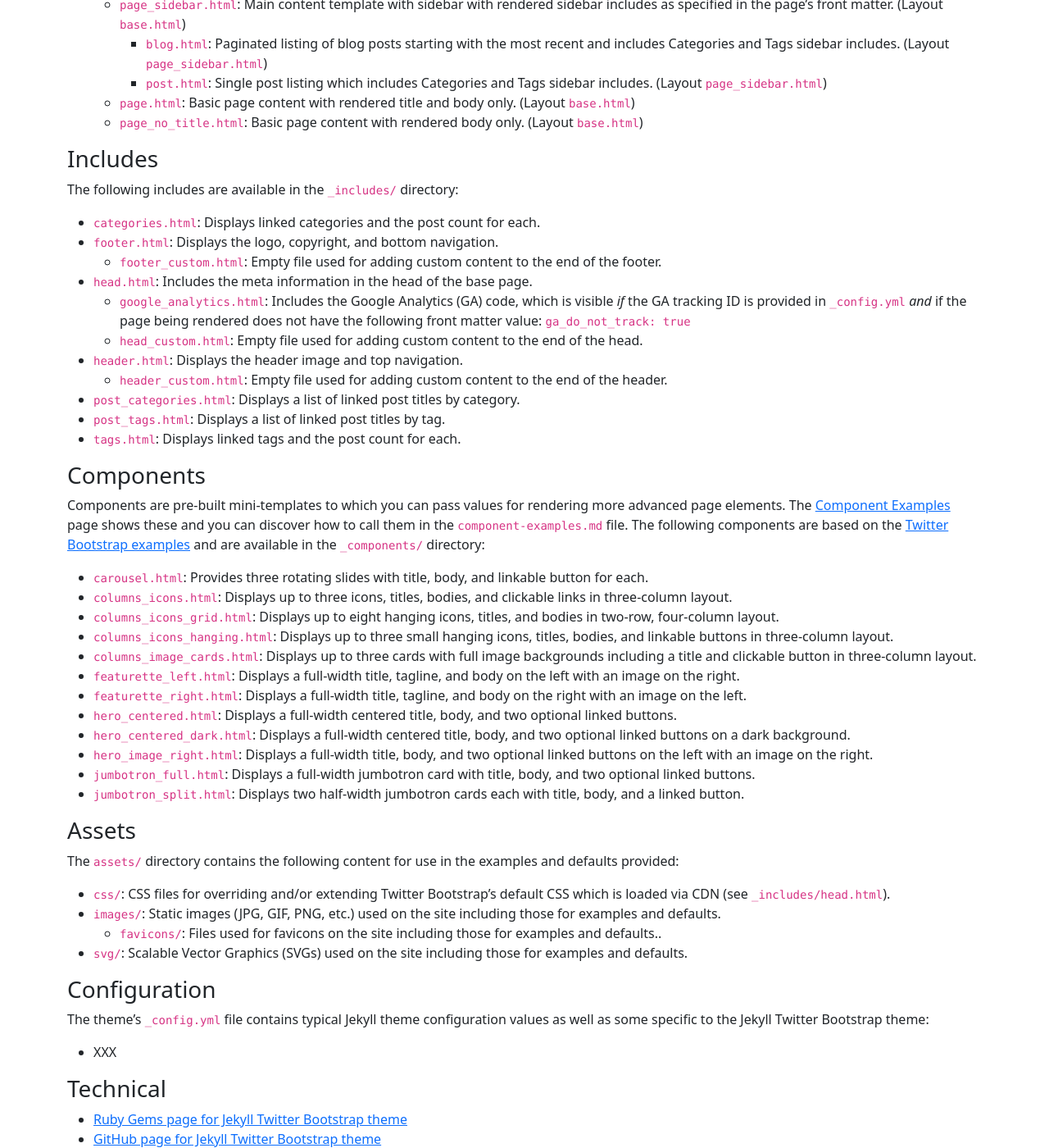
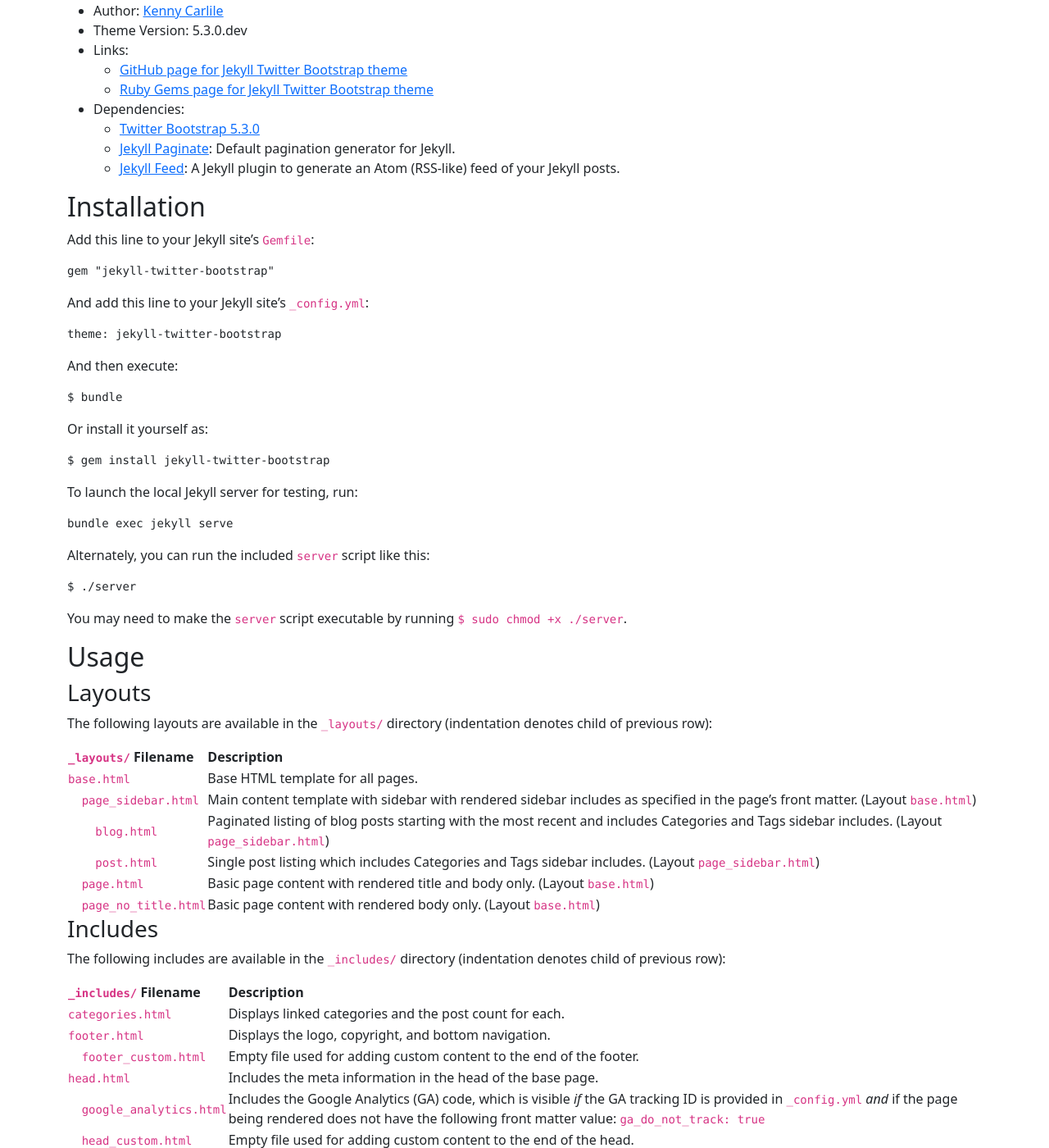
Before and after one commit to KCarlile/jekyll-twitter-bootstrap, a Jekyll site: the page built from index.md, in a window 1280 px wide and 1400 px high, scrolled down 336 px. Shown: the whole window at 82% size. Built offline with Jekyll 4.4.1, drawn with Linux system fonts in a browser that asks for light colours; some of the changed text lies outside the part shown.

Commit message:
Documentation and configuration updates.

````diff
--- a/index.md
+++ b/index.md
@@ -3,77 +3,155 @@ title: Home
 layout: page_no_title
 ---
 
-## Welcome to the Jekyll Twitter Bootstrap theme
+<div class="alert alert-danger" role="alert">
+This is a reproduction of the theme's `README.md` file. You can delete this content and replace it with your own home page content.</div>
 
-(You can delete the content of this page and replace it with your own homepage content or delete this `index.md` file and create your own.)
+<!-- BEGIN paste of README.md content -->
+# jekyll-twitter-bootstrap
 
-For full details, please view the `README.md` file in the theme's source.
+Jekyll Twitter Bootstrap is a Jekyll theme based on [Twitter's Bootstrap framework](https://getbootstrap.com/docs/5.3/) (currently, version 5.3.0). The intent of this theme is to provide a more thorough starting point for using Jekyll and Bootstrap together.
+
+## About
+
+- Author: [Kenny Carlile](https://www.kcarlile.com/)
+- Theme Version: 5.3.0.dev
+- Links:
+  - [GitHub page for Jekyll Twitter Bootstrap theme](https://github.com/KCarlile/jekyll-twitter-bootstrap)
+  - [Ruby Gems page for Jekyll Twitter Bootstrap theme](https://rubygems.org/gems/jekyll-twitter-bootstrap)
+- Dependencies:
+  - [Twitter Bootstrap 5.3.0](https://getbootstrap.com/docs/5.3/)
+  - [Jekyll Paginate](https://github.com/jekyll/jekyll-paginate): Default pagination generator for Jekyll.
+  - [Jekyll Feed](https://github.com/jekyll/jekyll-feed): A Jekyll plugin to generate an Atom (RSS-like) feed of your Jekyll posts.
+
+## Installation
+
+Add this line to your Jekyll site's `Gemfile`:
+
+```ruby
+gem "jekyll-twitter-bootstrap"
+```
+
+And add this line to your Jekyll site's `_config.yml`:
+
+```yaml
+theme: jekyll-twitter-bootstrap
+```
+
+And then execute:
+
+```bash
+$ bundle
+```
+
+Or install it yourself as:
+
+```bash
+$ gem install jekyll-twitter-bootstrap
+```
+
+To launch the local Jekyll server for testing, run:
+```bash
+bundle exec jekyll serve
+```
+
+Alternately, you can run the included `server` script like this:
+
+```bash
+$ ./server
+```
+
+You may need to make the `server` script executable by running `$ sudo chmod +x ./server`.
+
+## Usage
 
 ### Layouts
 
-The following layouts are available in the `_layouts/` directory:
+The following layouts are available in the `_layouts/` directory (indentation denotes child of previous row):
 
-- `base.html`: Base HTML template for all pages.
-  - `page_sidebar.html`: Main content template with sidebar with rendered sidebar includes as specified in the page's front matter. (Layout `base.html`)
-    - `blog.html`: Paginated listing of blog posts starting with the most recent and includes Categories and Tags sidebar includes. (Layout `page_sidebar.html`)
-    - `post.html`: Single post listing which includes Categories and Tags sidebar includes. (Layout `page_sidebar.html`)
-  - `page.html`: Basic page content with rendered title and body only. (Layout `base.html`)
-  - `page_no_title.html`: Basic page content with rendered body only. (Layout `base.html`)
+| `_layouts/` Filename | Description |
+| -------------------- | ----------- |
+| `base.html` | Base HTML template for all pages. |
+|  &nbsp;&nbsp;&nbsp;&nbsp;`page_sidebar.html` | Main content template with sidebar with rendered sidebar includes as specified in the page's front matter. (Layout `base.html`) |
+| &nbsp;&nbsp;&nbsp;&nbsp;&nbsp;&nbsp;&nbsp;&nbsp;`blog.html` | Paginated listing of blog posts starting with the most recent and includes Categories and Tags sidebar includes. (Layout `page_sidebar.html`) |
+| &nbsp;&nbsp;&nbsp;&nbsp;&nbsp;&nbsp;&nbsp;&nbsp;`post.html` | Single post listing which includes Categories and Tags sidebar includes. (Layout `page_sidebar.html`) |
+| &nbsp;&nbsp;&nbsp;&nbsp;`page.html` | Basic page content with rendered title and body only. (Layout `base.html`) |
+| &nbsp;&nbsp;&nbsp;&nbsp;`page_no_title.html` | Basic page content with rendered body only. (Layout `base.html`) |
 
 ### Includes
 
-The following includes are available in the `_includes/` directory:
+The following includes are available in the `_includes/` directory (indentation denotes child of previous row):
 
-- `categories.html`: Displays linked categories and the post count for each.
-- `footer.html`: Displays the logo, copyright, and bottom navigation.
-  - `footer_custom.html`: Empty file used for adding custom content to the end of the footer.
-- `head.html`: Includes the meta information in the head of the base page.
-  - `google_analytics.html`: Includes the Google Analytics (GA) code, which is visible _if_ the GA tracking ID is provided in `_config.yml` _and_ if the page being rendered does not have the following front matter value: `ga_do_not_track: true`
-  - `head_custom.html`: Empty file used for adding custom content to the end of the head.
-- `header.html`: Displays the header image and top navigation.
-  - `header_custom.html`: Empty file used for adding custom content to the end of the header.
-- `post_categories.html`: Displays a list of linked post titles by category.
-- `post_tags.html`: Displays a list of linked post titles by tag.
-- `tags.html`: Displays linked tags and the post count for each.
+| `_includes/` Filename | Description |
+| --------------------- | ----------- |
+| `categories.html` | Displays linked categories and the post count for each. |
+| `footer.html` | Displays the logo, copyright, and bottom navigation. |
+|  &nbsp;&nbsp;&nbsp;&nbsp;`footer_custom.html` | Empty file used for adding custom content to the end of the footer. |
+| `head.html` | Includes the meta information in the head of the base page. |
+|  &nbsp;&nbsp;&nbsp;&nbsp;`google_analytics.html` | Includes the Google Analytics (GA) code, which is visible _if_ the GA tracking ID is provided in `_config.yml` _and_ if the page being rendered does not have the following front matter value: `ga_do_not_track: true` |
+|  &nbsp;&nbsp;&nbsp;&nbsp;`head_custom.html` | Empty file used for adding custom content to the end of the head. |
+| `header.html` | Displays the header image and top navigation. |
+|  &nbsp;&nbsp;&nbsp;&nbsp;`header_custom.html` | Empty file used for adding custom content to the end of the header. |
+| `post_categories.html` | Displays a list of linked post titles by category. |
+| `post_tags.html` | Displays a list of linked post titles by tag. |
+| `tags.html` | Displays linked tags and the post count for each. |
 
 ### Components
 
 Components are pre-built mini-templates to which you can pass values for rendering more advanced page elements. The [Component Examples](/component-examples.html) page shows these and you can discover how to call them in the `component-examples.md` file. The following components are based on the [Twitter Bootstrap examples](https://getbootstrap.com/docs/5.3/examples/) and are available in the `_components/` directory:
 
-- `carousel.html`: Provides three rotating slides with title, body, and linkable button for each.
-- `columns_icons.html`: Displays up to three icons, titles, bodies, and clickable links in three-column layout.
-- `columns_icons_grid.html`: Displays up to eight hanging icons, titles, and bodies in two-row, four-column layout.
-- `columns_icons_hanging.html`: Displays up to three small hanging icons, titles, bodies, and linkable buttons in three-column layout.
-- `columns_image_cards.html`: Displays up to three cards with full image backgrounds including a title and clickable button in three-column layout.
-- `featurette_left.html`: Displays a full-width title, tagline, and body on the left with an image on the right.
-- `featurette_right.html`: Displays a full-width title, tagline, and body on the right with an image on the left.
-- `hero_centered.html`: Displays a full-width centered title, body, and two optional linked buttons.
-- `hero_centered_dark.html`: Displays a full-width centered title, body, and two optional linked buttons on a dark background.
-- `hero_image_right.html`: Displays a full-width title, body, and two optional linked buttons on the left with an image on the right.
-- `jumbotron_full.html`: Displays a full-width jumbotron card with title, body, and two optional linked buttons.
-- `jumbotron_split.html`: Displays two half-width jumbotron cards each with title, body, and a linked button.
+| `_components/` Filename | Description |
+| ----------------------- | ----------- |
+| `carousel.html` | Provides three rotating slides with title, body, and linkable button for each. |
+| `columns_icons.html` | Displays up to three icons, titles, bodies, and clickable links in three-column layout. |
+| `columns_icons_grid.html` | Displays up to eight hanging icons, titles, and bodies in two-row, four-column layout. |
+| `columns_icons_hanging.html` | Displays up to three small hanging icons, titles, bodies, and linkable buttons in three-column layout. |
+| `columns_image_cards.html` | Displays up to three cards with full image backgrounds including a title and clickable button in three-column layout. |
+| `featurette_left.html` | Displays a full-width title, tagline, and body on the left with an image on the right. |
+| `featurette_right.html` | Displays a full-width title, tagline, and body on the right with an image on the left. |
+| `hero_centered.html` | Displays a full-width centered title, body, and two optional linked buttons. |
+| `hero_centered_dark.html` | Displays a full-width centered title, body, and two optional linked buttons on a dark background. |
+| `hero_image_right.html` | Displays a full-width title, body, and two optional linked buttons on the left with an image on the right. |
+| `jumbotron_full.html` | Displays a full-width jumbotron card with title, body, and two optional linked buttons. |
+| `jumbotron_split.html` | Displays two half-width jumbotron cards each with title, body, and a linked button. |
 
 ### Assets
 
-The `assets/` directory contains the following content for use in the examples and defaults provided:
+The `assets/` directory contains the following content for use in the examples and defaults provided (indentation denotes child of previous row):
 
-- `css/`: CSS files for overriding and/or extending Twitter Bootstrap's default CSS which is loaded via CDN (see `_includes/head.html`).
-- `images/`: Static images (JPG, GIF, PNG, etc.) used on the site including those for examples and defaults.
-  - `favicons/`: Files used for favicons on the site including those for examples and defaults..
-- `svg/`: Scalable Vector Graphics (SVGs) used on the site including those for examples and defaults.
+| `assets/` Filename | Description |
+| ------------------ | ----------- |
+| `css/` | CSS files for overriding and/or extending Twitter Bootstrap's default CSS which is loaded via CDN (see `_includes/head.html`). |
+| `images/` | Static images (JPG, GIF, PNG, etc.) used on the site including those for examples and defaults. |
+| &nbsp;&nbsp;&nbsp;&nbsp;`favicons/` | Files used for favicons on the site including those for examples and defaults. |
+| `svg/` | Scalable Vector Graphics (SVGs) used on the site including those for examples and defaults. |
 
 ### Configuration
 
-The theme's `_config.yml` file contains typical Jekyll theme configuration values as well as some specific to the Jekyll Twitter Bootstrap theme:
+The theme's `_config.yml` file contains typical Jekyll theme configuration values as well as some specific to the Jekyll Twitter Bootstrap theme. The `_config.yml` file includes inline comments to explain intent, default values, and usage. Please view the `_config.yml` file for more information regarding site and theme configuration.
 
-- XXX
+## Contributing
 
-### Technical
+Bug reports and pull requests are welcome on GitHub at https://github.com/KCarlile/jekyll-twitter-bootstrap. This project is intended to be a safe, welcoming space for collaboration, and contributors are expected to adhere to the [Contributor Covenant](https://www.contributor-covenant.org/) code of conduct.
 
-- [Ruby Gems page for Jekyll Twitter Bootstrap theme](https://rubygems.org/gems/jekyll-twitter-bootstrap)
-- [GitHub page for Jekyll Twitter Bootstrap theme](https://github.com/KCarlile/jekyll-twitter-bootstrap)
+## Development
 
-#### Dependencies
+To set up your environment to develop this theme, run `bundle install`.
 
-- [Jekyll Paginate](https://github.com/jekyll/jekyll-paginate): Default pagination generator for Jekyll.
-- [Jekyll Feed](https://github.com/jekyll/jekyll-feed): A Jekyll plugin to generate an Atom (RSS-like) feed of your Jekyll posts.
+Your theme is setup just like a normal Jekyll site! To test your theme, run `bundle exec jekyll serve` and open your browser at `http://localhost:4000`. This starts a Jekyll server using your theme. Add pages, documents, data, etc. like normal to test your theme's contents. As you make modifications to your theme and to your content, your site will regenerate and you should see the changes in the browser after a refresh, just like normal.
+
+When your theme is released, only the files in `_layouts`, `_includes`, `_sass` and `assets` tracked with Git will be bundled.
+To add a custom directory to your theme-gem, please edit the regexp in `jekyll-twitter-bootstrap.gemspec` accordingly.
+
+## FAQ
+
+- __Q:__ Why use Bootstrap with Jekyll?
+  - __A:__ Bootstrap provides a lot of easy utilities for formatting without having to write a lot of your own custom CSS. It's ease of use makes it a great starting point for basic sites. Combining the power of Bootstrap and Jekyll means you can get your site up and running faster while still being able to customize it as needed.
+
+- __Q:__ This isn't the only Bootstrap-based theme for Jekyll. What about those other ones?
+  - __A:__ At the time of creation, the other Bootstrap-based Jekyll themes didn't have the level of maturity needed or they were based on older versions of Bootstrap.
+
+## License
+
+The theme is available as open source under the terms of the [MIT License](https://opensource.org/licenses/MIT).
+
+<!-- END paste of README.md content -->
````
Also changed, not shown: README.md, jekyll-twitter-bootstrap.gemspec, 1 other file.
